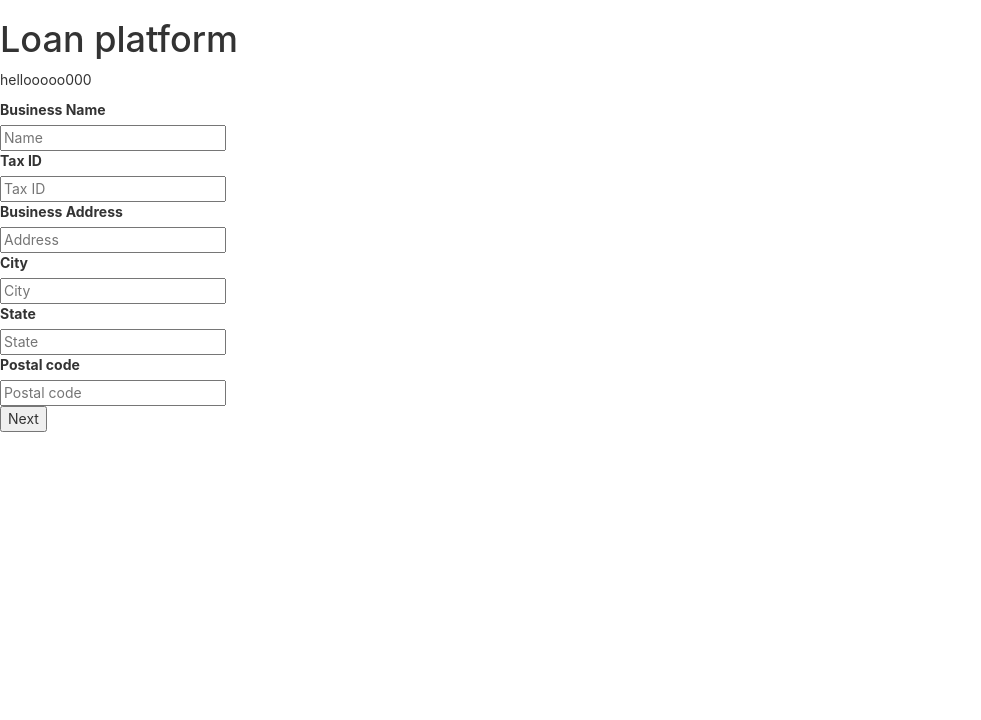
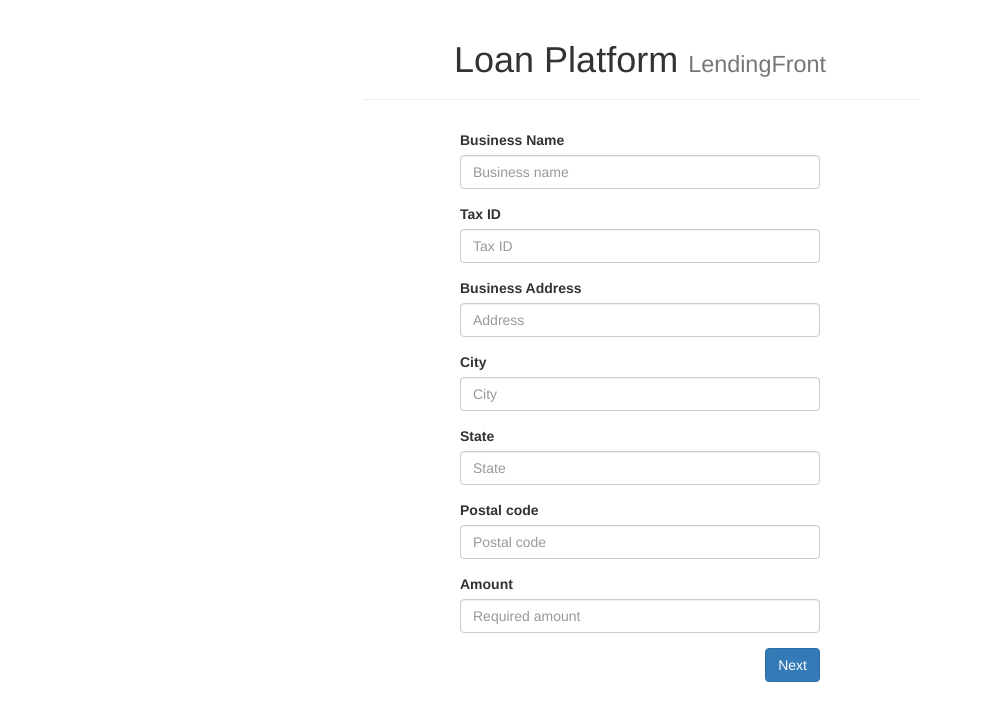
Before and after one commit to jorgenotfound/loanplatformtest, a React (Create React App) app: page / in a window 1280 px wide. Shown: the top 720 px of the page, without its empty margins (0-981 px from the left). Built offline with nearby package versions, Linux system fonts and the light colour scheme.

Commit message:
+ Added styles with react bootstrap + Added loan_validation with test method

```diff
--- a/src/App.js
+++ b/src/App.js
@@ -1,27 +1,32 @@
 import React, { Component } from 'react';
 import { connect } from 'react-redux';
 import LoanForm from "./components/loan";
+import { Grid, Row, Col, PageHeader } from 'react-bootstrap';
 
 class ConnectedApp extends Component {
-    state = {
-        'owner': {},
-        'business':{},
-        'amount': 0
-    }
+
   render() {
     return (
       <div className="App">
-        <header>
-        <h1>Loan platform</h1>
-        </header>
-        <p>{this.props.hello}</p>
-        <LoanForm />
+        <Grid>
+        <Row>
+            <Col sm={6} smOffset={3} className="text-center">
+            <PageHeader>
+              Loan Platform <small>LendingFront</small>
+            </PageHeader>
+            </Col>
+        </Row>
+        <Row>
+            <Col sm={4} smOffset={4}>
+            <p>{this.props.hello}</p>
+            <LoanForm onSubmit={this.validateAmount}/>
+            </Col>
+        </Row>
+        </Grid>
       </div>
     );
   }
 }
-
-const mapDispatchToProps = (dispatch) => {};
 
 const mapStateToProps = (state) =>{
     return {hello: state.hello};
--- a/src/actions.js
+++ b/src/actions.js
@@ -1,5 +1,11 @@
-const UPDATE_OWNER = "UPDATE_OWNER";
+import {api} from './util/api';
+export const RESET_LOAN_DATA = "RESET_LOAN_DATA";
+export const VALIDATE_LOAN = "VALIDATE_LOAN";
 
-const update_owner = function(value){
-    return({type:UPDATE_OWNER, payload: value});
+export const validate_loan = function(value){
+    return {type:VALIDATE_LOAN, payload: api.test(value)};
+};
+
+export const reset_loan = function(value){
+    return({type:RESET_LOAN_DATA, payload: value});
 }
--- a/src/components/business.js
+++ b/src/components/business.js
@@ -1,67 +1,42 @@
 import React from 'react'
 import { Field, reduxForm } from 'redux-form'
+import { FormGroup, ControlLabel, FormControl, Button } from 'react-bootstrap';
 
 const BusinessForm = (props) => {
-    const { handleSubmit } = props
+    const { handleSubmit, submitting } = props
     return (
         <form onSubmit={handleSubmit}>
-            <div>
-                <label>Business Name</label>
-                <Field name="businessName" component = {businessName =>
-                    <div>
-                      <input type="text" {...businessName} placeholder="Name"/>
-                      {businessName.error && <span>{businessName.error}</span>}
-                    </div>
-                } />
-            </div>
-            <div>
-                <label>Tax ID</label>
-                <Field name="taxId" component = {taxId =>
-                    <div>
-                      <input type="text" {...taxId} placeholder="Tax ID"/>
-                      {taxId.error && <span>{taxId.error}</span>}
-                    </div>
-                } />
-            </div>
-            <div>
-                <label>Business Address</label>
-                <Field name="businessAddress" component = {businessAddress =>
-                    <div>
-                      <input type="text" {...businessAddress} placeholder="Address"/>
-                      {businessAddress.error && <span>{businessAddress.error}</span>}
-                    </div>
-                } />
-            </div>
-            <div>
-                <label>City</label>
-                <Field name="city" component = {city =>
-                    <div>
-                      <input type="text" {...city} placeholder="City"/>
-                      {city.error && <span>{city.error}</span>}
-                    </div>
-                } />
-            </div>
-            <div>
-                <label>State</label>
-                <Field name="city" component = {state =>
-                    <div>
-                      <input type="text" {...state} placeholder="State"/>
-                      {state.error && <span>{state.error}</span>}
-                    </div>
-                } />
-            </div>
-            <div>
-                <label>Postal code</label>
-                <Field name="postalCode" component = {postalCode =>
-                    <div>
-                      <input type="text" {...postalCode} placeholder="Postal code"/>
-                      {postalCode.error && <span>{postalCode.error}</span>}
-                    </div>
-                } />
-            </div>
-            <div>
-                <button type="submit" className="next">Next</button>
-            </div>
+            <FormGroup>
+                <ControlLabel>Business Name</ControlLabel>
+                <Field name="businessName" placeholder="Business name" component={FormControl} type="text" />
+            </FormGroup>
+            <FormGroup>
+                <ControlLabel>Tax ID</ControlLabel>
+                <Field name="taxId" placeholder="Tax ID" component={FormControl} type="text" />
+            </FormGroup>
+            <FormGroup>
+                <ControlLabel>Business Address</ControlLabel>
+                <Field name="businessAddress" placeholder="Address" component={FormControl} type="text" />
+            </FormGroup>
+            <FormGroup>
+                <ControlLabel>City</ControlLabel>
+                <Field name="businessCity" placeholder="City" component={FormControl} type="text" />
+            </FormGroup>
+            <FormGroup>
+                <ControlLabel>State</ControlLabel>
+                <Field name="businessState" placeholder="State" component={FormControl} type="text"/>
+            </FormGroup>
+            <FormGroup>
+                <ControlLabel>Postal code</ControlLabel>
+                <Field name="businessPostalCode" placeholder="Postal code" component={FormControl} type="text" />
+            </FormGroup>
+            <FormGroup>
+                <ControlLabel>Amount</ControlLabel>
+                <Field name="amount" placeholder="Required amount" component ={FormControl} type="number" />
+            </FormGroup>
+            <FormGroup className="text-right">
+                <Button type="submit" disabled={submitting} bsStyle="primary">Next</Button>
+            </FormGroup>
         </form>
     );
 }
--- a/src/components/loan.js
+++ b/src/components/loan.js
@@ -1,20 +1,25 @@
 import React, { Component, PropTypes } from 'react'
+import { connect } from 'react-redux';
 import OwnerForm from './owner';
 import BusinessForm from './business';
 import ValidationForm from './validation';
+import {validate_loan} from '../actions';
 
-class LoanForm extends React.Component {
+class ConnectedLoanForm extends React.Component {
     constructor(props) {
         super(props)
         this.nextPage = this.nextPage.bind(this)
         this.previousPage = this.previousPage.bind(this)
         this.resetForm = this.resetForm.bind(this)
+        this.validate = this.validate.bind(this)
         this.state = {
-          page: 1
+          page: 1,
+          loan : {}
         }
     }
 
-    nextPage() {
+    nextPage(values) {
+        this.setState({loan: values})
         this.setState({ page: this.state.page + 1 })
     }
 
@@ -23,19 +28,35 @@ class LoanForm extends React.Component {
     }
 
     resetForm() {
+        console.log(this.state)
         this.setState({ page: 1 })
+    }
+
+    validate(values){
+        this.setState({loan: values})
+        let amount = this.state.loan.amount
+        this.props.validate_loan(amount);
+        this.nextPage();
     }
 
     render (){
         const { page } = this.state
-        return (<div>
+        return (
+        <div>
             {page === 1 && <BusinessForm onSubmit={this.nextPage}/>}
-            {page === 2 && <OwnerForm previousPage={this.previousPage} onSubmit={this.nextPage}/>}
-            {page === 3 && <ValidationForm previousPage={this.previousPage} onSubmit={this.resetForm}/>}
-          </div>
+            {page === 2 && <OwnerForm previousPage={this.previousPage} onSubmit={this.validate}/>}
+            {page === 3 && <ValidationForm onSubmit={this.resetForm}/>}
+        </div>
         )
     }
 }
 
+const mapStateToProps = (state) =>{
+    return {
+        form: state.form};
+};
+
+const LoanForm = connect(mapStateToProps, {validate_loan})(ConnectedLoanForm);
+
 
 export default LoanForm;
--- a/src/components/owner.js
+++ b/src/components/owner.js
@@ -1,73 +1,44 @@
 import React from 'react'
 import { Field, reduxForm } from 'redux-form'
+import { FormGroup, ControlLabel, FormControl, Button } from 'react-bootstrap';
 
 const OwnerForm = (props) => {
     const { handleSubmit, previousPage } = props
     return (
         <form onSubmit={handleSubmit}>
-            <div>
-                <label>Name</label>
-                <Field name="name" component = {name =>
-                    <div>
-                      <input type="text" {...name} placeholder="Name"/>
-                      {name.touched && name.error && <span>{name.error}</span>}
-                    </div>
-                } />
-             </div>
-            <div>
-                <label>Social Security Number</label>
-                <Field name="ssn" component = {ssn =>
-                    <div>
-                      <input type="text" {...ssn} placeholder="ssn"/>
-                      {ssn.touched && ssn.error && <span>{ssn.error}</span>}
-                    </div>
-                } />
-            </div>
-            <div>
-                <label>Email</label>
-                <Field name="email" component = {email =>
-                    <div>
-                      <input type="email" {...email} placeholder="email"/>
-                      {email.touched && email.error && <span>{email.error}</span>}
-                    </div>
-                } />
-            </div>
-            <div>
-                <label>City</label>
-                <Field name="city" component = {city =>
-                    <div>
-                      <input type="text" {...city} placeholder="City"/>
-                      {city.error && <span>{city.error}</span>}
-                    </div>
-                } />
-            </div>
-            <div>
-                <label>State</label>
-                <Field name="city" component = {state =>
-                    <div>
-                      <input type="text" {...state} placeholder="State"/>
-                      {state.error && <span>{state.error}</span>}
-                    </div>
-                } />
-            </div>
-            <div>
-                <label>Postal code</label>
-                <Field name="postalCode" component = {postalCode =>
-                    <div>
-                      <input type="text" {...postalCode} placeholder="Postal code"/>
-                      {postalCode.error && <span>{postalCode.error}</span>}
-                    </div>
-                } />
-            </div>
-          <div>
-            <button type="button" className="previous" onClick={previousPage}>Previous</button>
-            <button type="submit" className="next">Next</button>
-          </div>
+            <FormGroup>
+                <ControlLabel>Name</ControlLabel>
+                <Field name="name" placeholder="name" component={FormControl} type="text" />
+             </FormGroup>
+            <FormGroup>
+                <ControlLabel>Social Security Number</ControlLabel>
+                <Field name="ssn" placeholder="Social Security number" component={FormControl} type="text" />
+            </FormGroup>
+            <FormGroup>
+                <ControlLabel>Email</ControlLabel>
+                <Field name="email" placeholder="Email" component={FormControl} type="email" />
+            </FormGroup>
+            <FormGroup>
+                <ControlLabel>City</ControlLabel>
+                <Field name="city" placeholder="City" component={FormControl} type="text" />
+            </FormGroup>
+            <FormGroup>
+                <ControlLabel>State</ControlLabel>
+                <Field name="state" placeholder="State" component={FormControl} type="text" />
+            </FormGroup>
+            <FormGroup>
+                <ControlLabel>Postal code</ControlLabel>
+                <Field name="postalCode" placeholder="Postal code" component={FormControl} type="text" />
+            </FormGroup>
+          <FormGroup className="text-right">
+            <Button type="button" className="previous" onClick={previousPage} bsStyle="default">Previous</Button>
+            <Button type="submit" className="next" bsStyle="primary">Validate</Button>
+          </FormGroup>
         </form>
     );
 }
 
 export default reduxForm({
   form: 'loan',
-  destroyOnUnmount: false
+  destroyOnUnmount: false,
 })(OwnerForm)
--- a/src/components/validation.js
+++ b/src/components/validation.js
@@ -1,20 +1,27 @@
 import React from 'react'
+import { connect } from 'react-redux';
 import { reduxForm } from 'redux-form'
+import { FormGroup, Button, Well } from 'react-bootstrap';
 
-const ValidationForm = (props) => {
-    const { handleSubmit, previousPage } = props
+const ConnectedValidationForm = (props) => {
+    const { handleSubmit } = props
     return(
         <form onSubmit={handleSubmit}>
-        <p>Api result message</p>
-        <div>
-          <button type="button" className="previous" onClick={previousPage}>Previous</button>
-          <button type="submit" className="next">New Application</button>
-        </div>
+        <Well>{ props.message }</Well>
+        <FormGroup className="text-center">
+          <Button type="submit" className="next">New Application</Button>
+        </FormGroup>
         </form>
     );
 }
 
+const mapStateToProps = (state) =>{
+    return {message: state.loanReducer.message};
+};
+
+const ValidationForm = connect(mapStateToProps)(ConnectedValidationForm);
+
 export default reduxForm({
   form: 'loan',
-  destroyOnUnmount: false
+  destroyOnUnmount: false,
 })(ValidationForm)
--- a/src/index.js
+++ b/src/index.js
@@ -1,7 +1,6 @@
 import React from 'react';
 import ReactDOM from 'react-dom';
 import { Provider } from 'react-redux';
-import './index.css';
 import store from './store';
 import App from './App';
 import * as serviceWorker from './serviceWorker';
--- a/src/reducers.js
+++ b/src/reducers.js
@@ -1,9 +1,34 @@
+import {RESET_LOAN_DATA, VALIDATE_LOAN} from './actions'
+
 const initialState = {
-  hello: 'hellooooo000',
-  owner: {},
-  business:{},
-  amount:{}
+  hello: 'helloooo',
+  owner: {
+      name:'',
+      ssn:'',
+      email:'',
+      city:'',
+      state:'',
+      postalCode:''
+  },
+  business:{
+      businessNamename:'',
+      businessAddress:'',
+      taxId:'',
+      city:'',
+      state:'',
+      postalCode:'',
+      amount: 10
+  },
+  message:'Please submit a new Application'
 };
 
-const rootReducer = (state = initialState, action) => state;
-export default rootReducer;
+const loanReducer = (state = initialState, action) => {
+    if(action.type === VALIDATE_LOAN){
+        return {message:action.payload};
+    }
+    if(action.type === RESET_LOAN_DATA){
+        return initialState;
+    }
+    return state;
+};
+export default loanReducer;
--- a/src/store.js
+++ b/src/store.js
@@ -1,6 +1,7 @@
-import { createStore } from 'redux';
-import rootReducer from './reducers';
+import { createStore, combineReducers } from 'redux';
+import { reducer as formReducer } from 'redux-form'
+import loanReducer from './reducers';
 
-const store = createStore(rootReducer);
+const store = createStore(combineReducers({ loanReducer, form: formReducer}));
 
 export default store;
--- /dev/null
+++ b/src/util/api.js
@@ -0,0 +1,30 @@
+
+const baseURL = 'https://tornadoapi.herokuapp.com/';
+//const baseURL = 'http://localhost:5000/';
+
+const test = (data) => {
+    if(data == 50000){
+        return 'undecided';}
+
+    return (data <50000) ? 'approved': 'declined';
+}
+
+function post(type, data) {
+    return new Promise((resolve, reject) =>{
+        fetch(baseURL+type, {
+            method: 'POST',
+            body: JSON.stringify(data)
+        })
+            .then((response) => response.json())
+            .then((res) => {
+                resolve(res);
+            })
+            .catch((error) => {
+                reject(error);
+            });
+    });
+}
+
+export const api = {
+    post, test
+};
```
